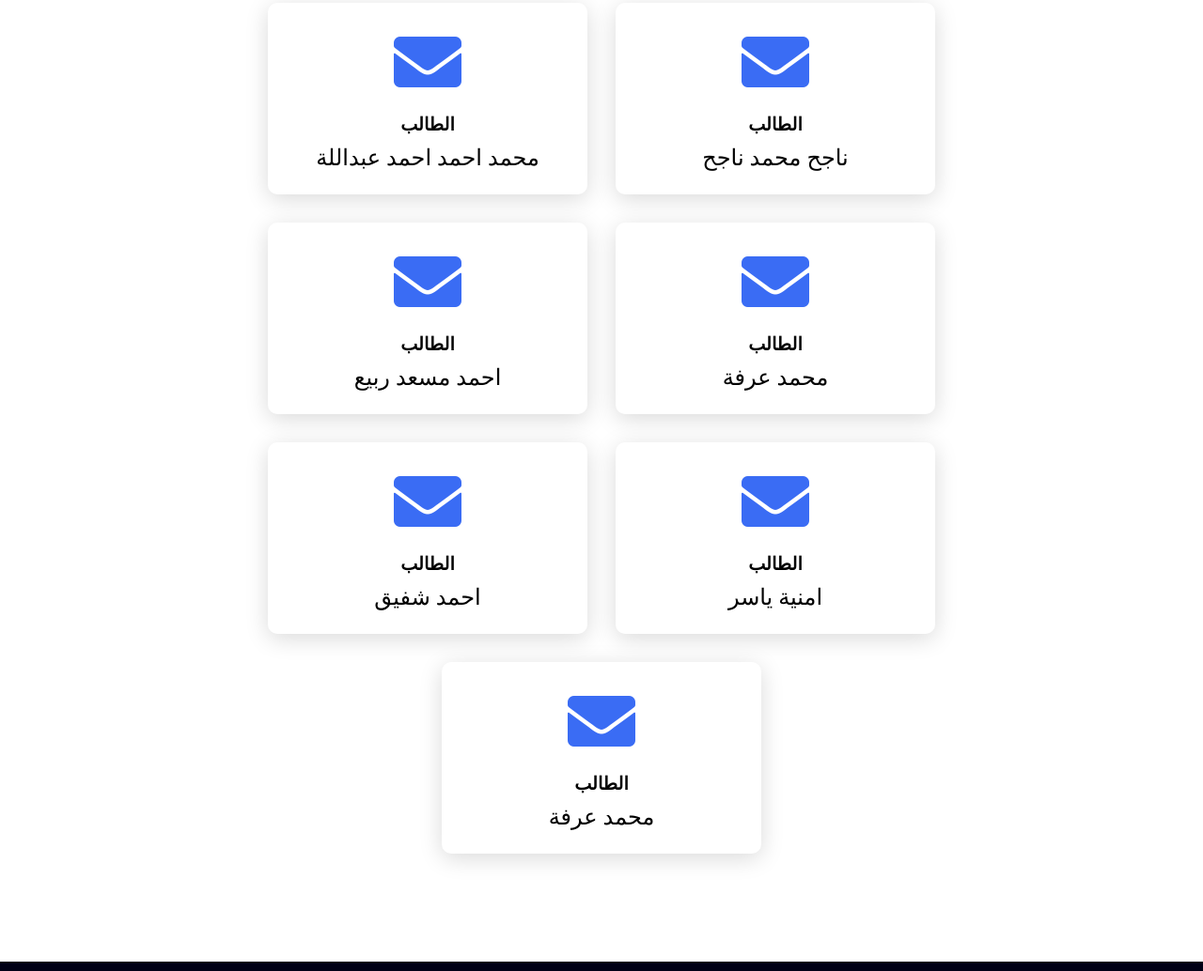
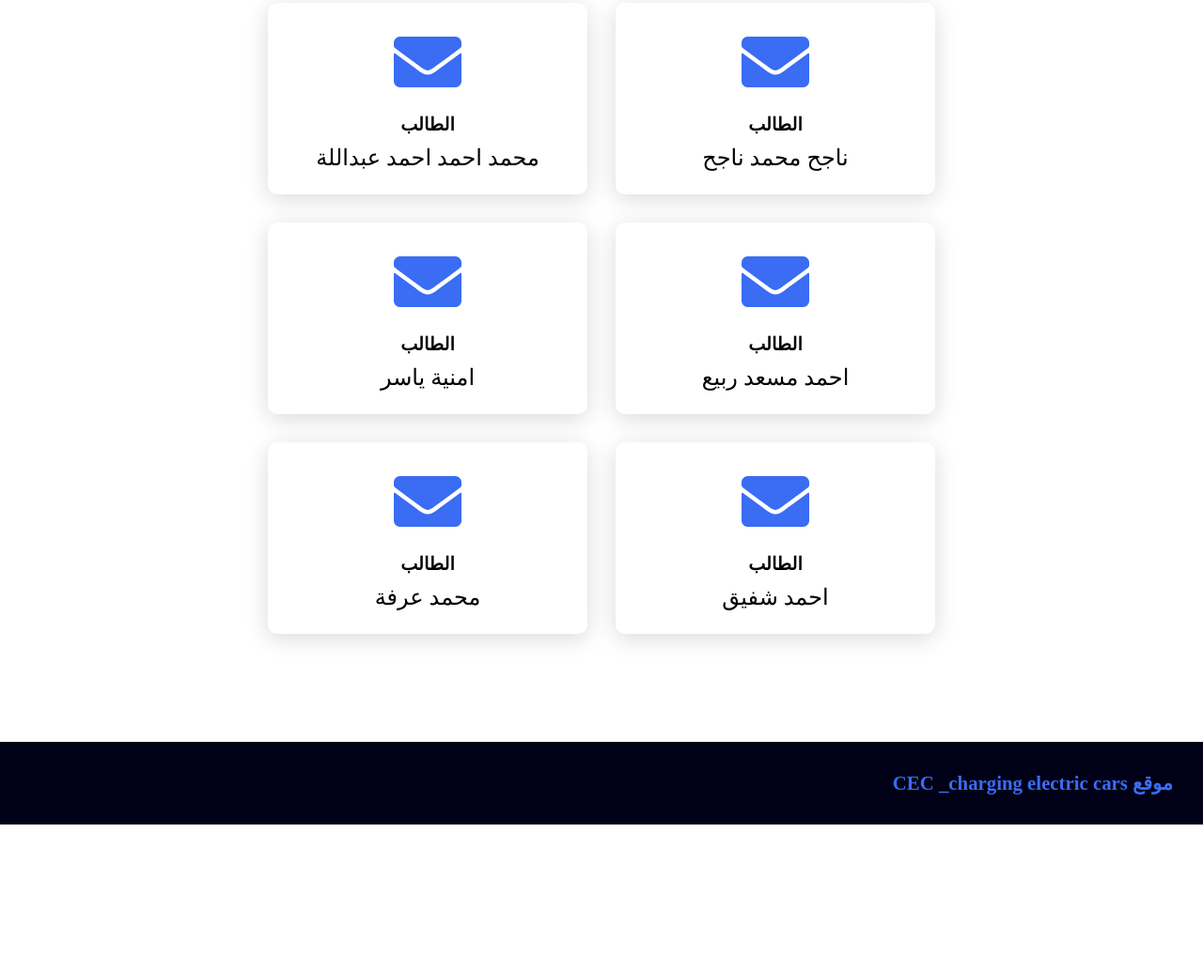
Before and after one commit to nageh55/CEC, a plain HTML site: page index.html in a window 1280 px wide. Shown: the part 5306-6340 px from the top of the page at 94% size. After the commit the page ends 6184 px from the top, so only its background shows below. Drawn offline with Linux system fonts and the light colour scheme.

Commit message:
Update index.html

```diff
--- a/index.html
+++ b/index.html
@@ -296,15 +296,6 @@
                 </div>
                 <div class="info">
                     <h3>الطالب</h3>
-                    <p>محمد عرفة  </p>
-                </div>
-            </div>
-            <div class="card">
-                <div class="icon">
-                    <i class="fas fa-envelope"></i>
-                </div>
-                <div class="info">
-                    <h3>الطالب</h3>
                     <p>  احمد مسعد ربيع  </p>
                 </div>
             </div>
```
